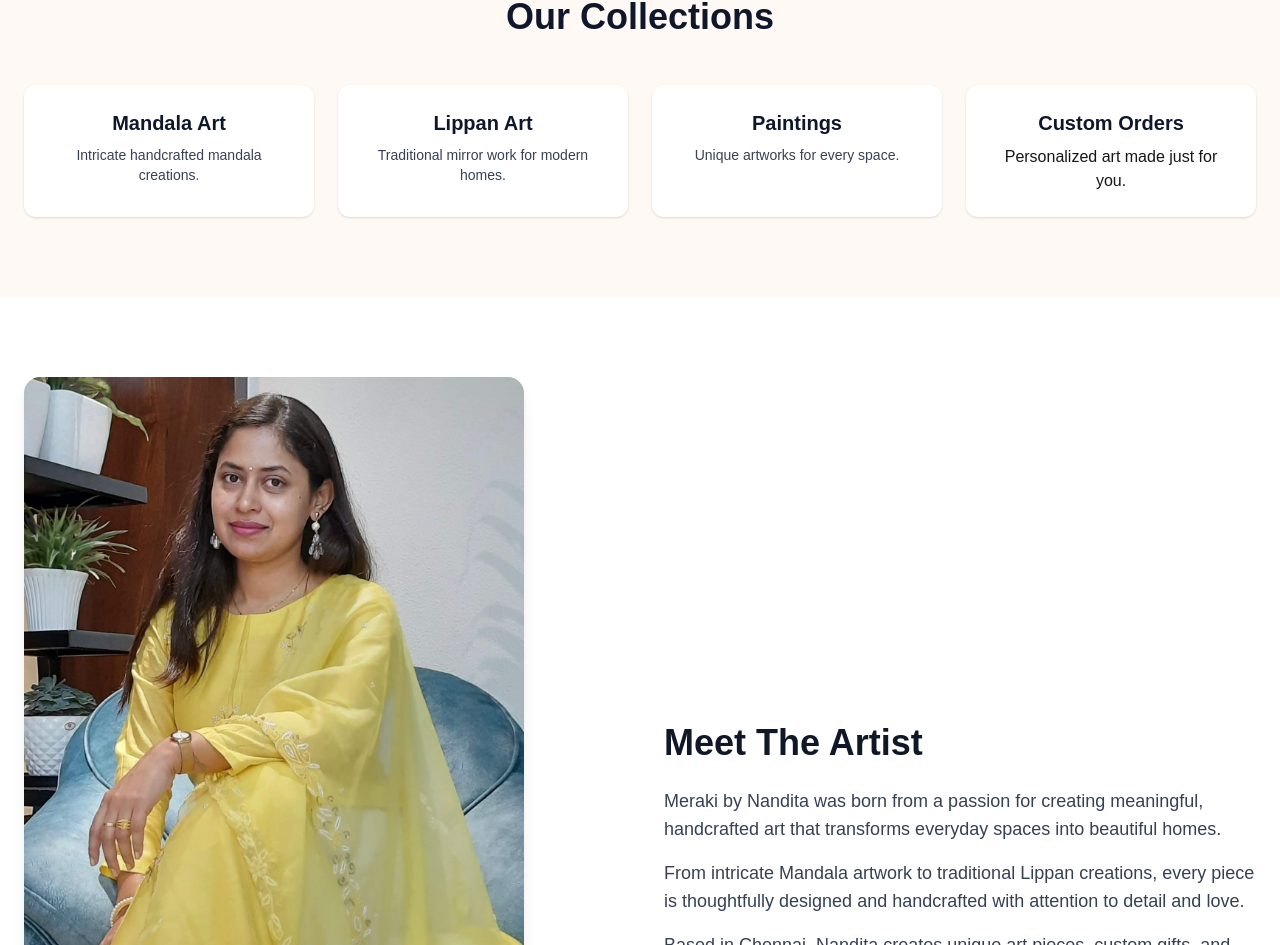
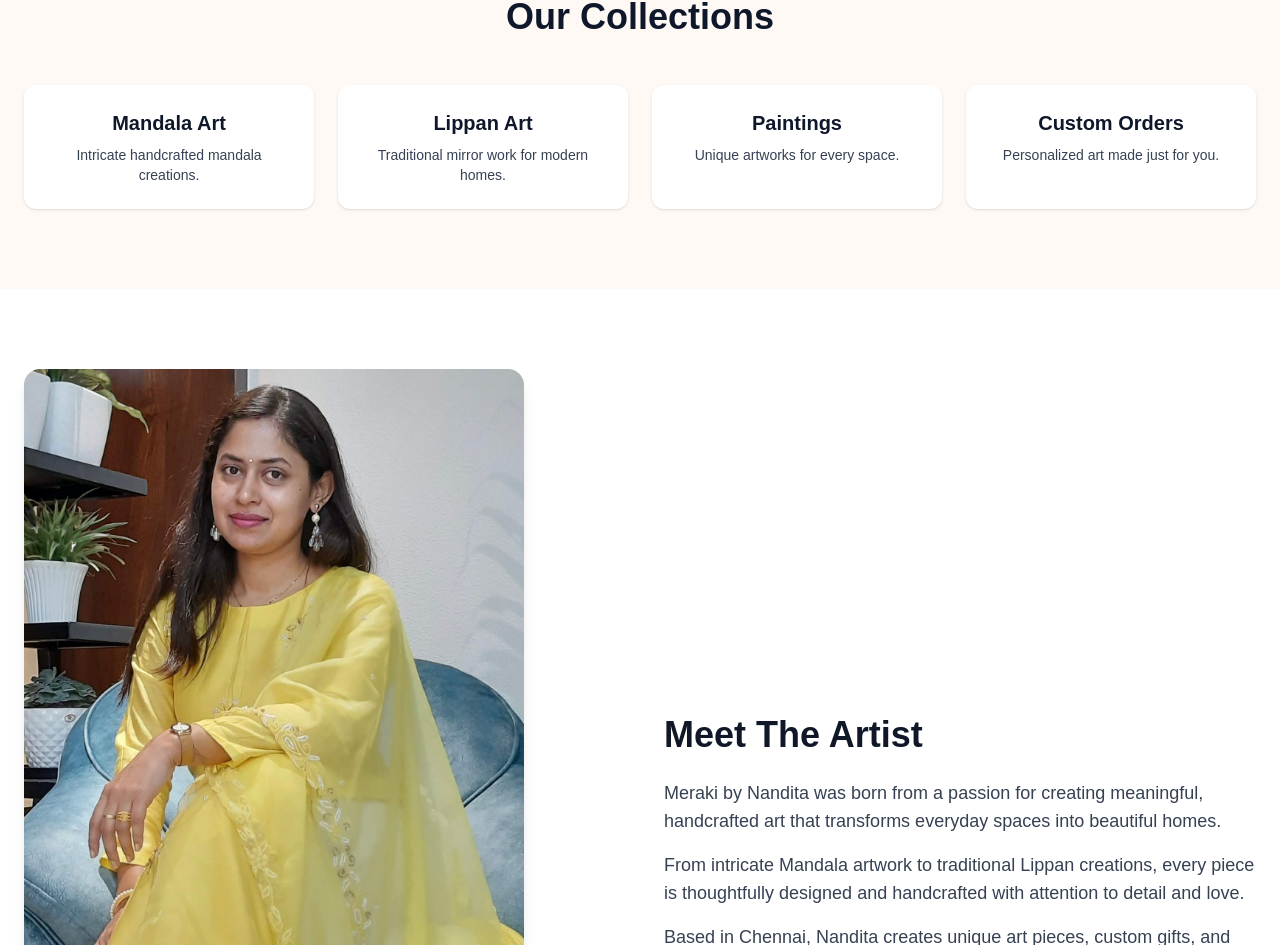
Before and after one commit to mistryshashi7674-collab/meraki-website, a Next.js app: page / in a window 1280 px wide. Shown: the part 1306-2251 px from the top of the page. Built offline with nearby package versions, Linux system fonts and the light colour scheme.

Commit message:
added whatsapp button

```diff
--- a/app/page.tsx
+++ b/app/page.tsx
@@ -148,7 +148,9 @@ export default function Home() {
               <h3 className="font-semibold text-xl mb-2 text-slate-900">
                 Custom Orders
               </h3>
-              <p>Personalized art made just for you.</p>
+              <p className="text-sm text-gray-700">
+                Personalized art made just for you.
+              </p>
             </div>
           </div>
         </div>
```
